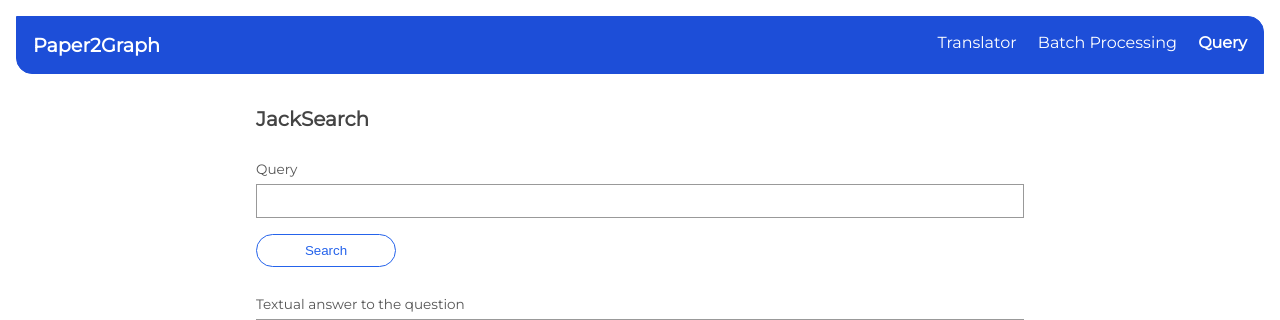
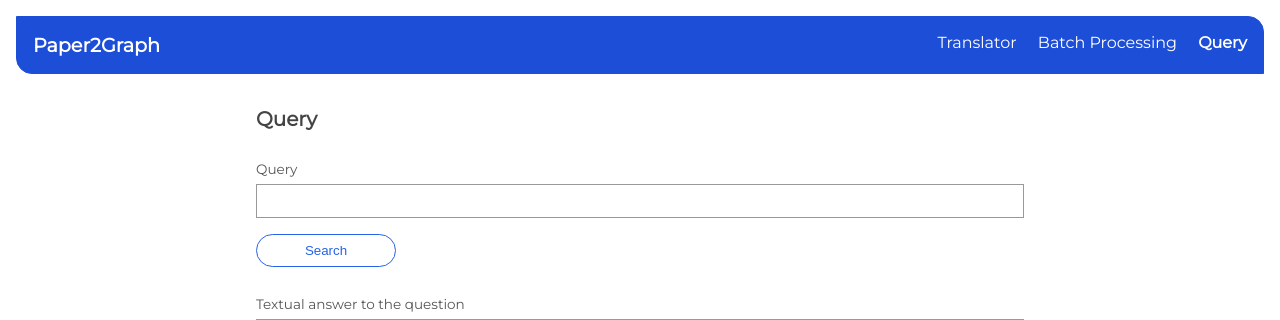
Before and after one commit to IdeaFlowCo/PaperToGraph, a Python web app: template templates/query.html in a window 1280 px wide. Shown: the top 320 px of the page. Run offline with Jinja, Linux system fonts and the light colour scheme; the template is opened without the code that fills it, so the values that code supplies are empty; some libraries are stand-ins or nearby versions.

Commit message:
s/JackSearch/Query/

```diff
--- a/templates/query.html
+++ b/templates/query.html
@@ -34,7 +34,7 @@
     <!-- content -->
 
     <div id="search-controls">
-        <h2 class="title">JackSearch</h2>
+        <h2 class="title">Query</h2>
 
         <span class="label">Query</span>
         <input id="query-input" class="text-input" />
```
